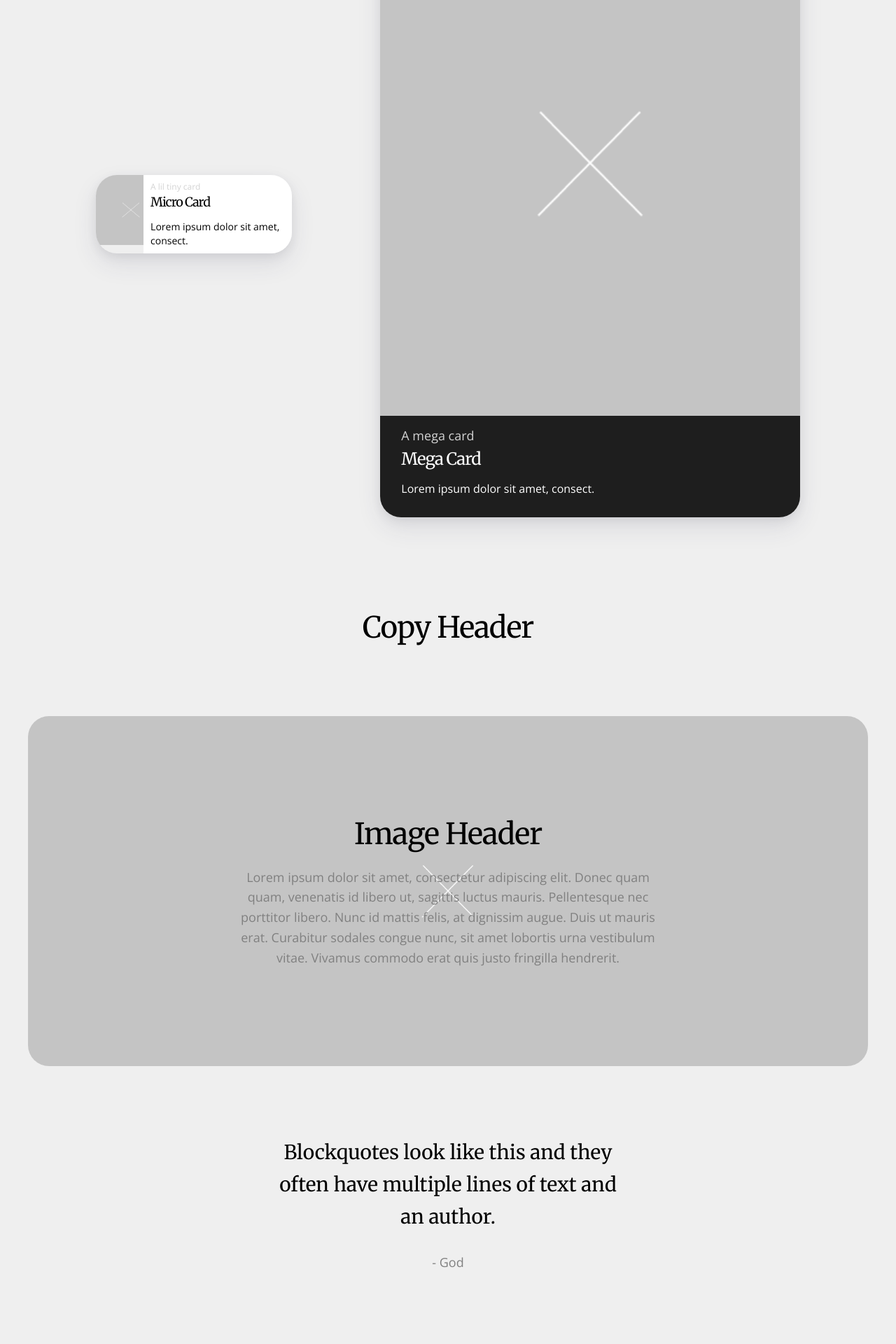
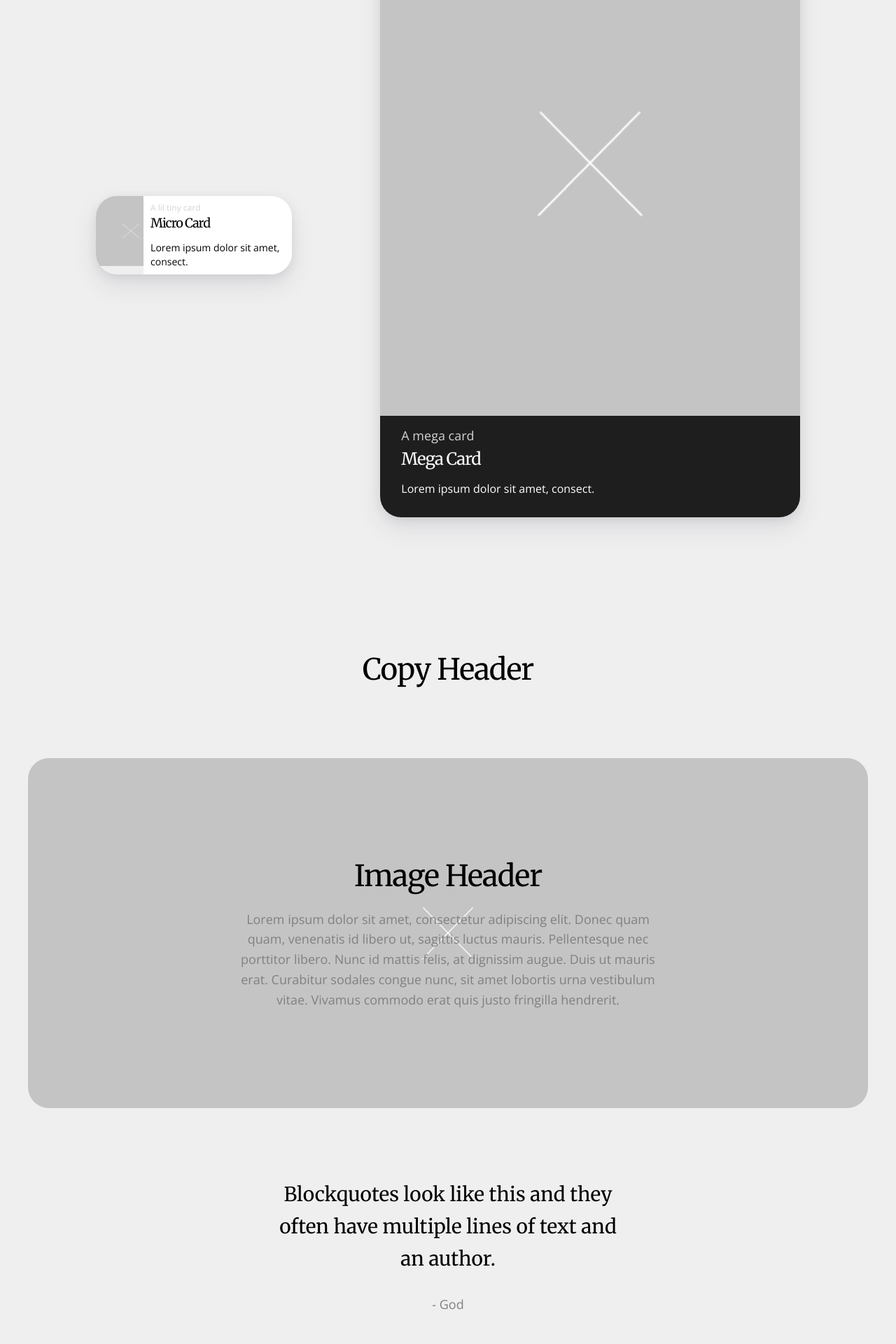
Before and after one commit to barnesy/ghost-ship, a Jekyll site: the page built from components.html, in a window 1280 px wide. Shown: the part 901-2821 px from the top of the page at 70% size. Built offline with Jekyll 4.4.1, drawn with Linux system fonts in a browser that asks for light colours.

Commit message:
Increase margin card--mega

```diff
--- a/_sass/card.scss
+++ b/_sass/card.scss
@@ -172,6 +172,7 @@ a.card:hover{
 .card--mega {
   max-width: 60rem;
   width: 100%;
+  margin-bottom: 9rem;
 }
 
 
```
